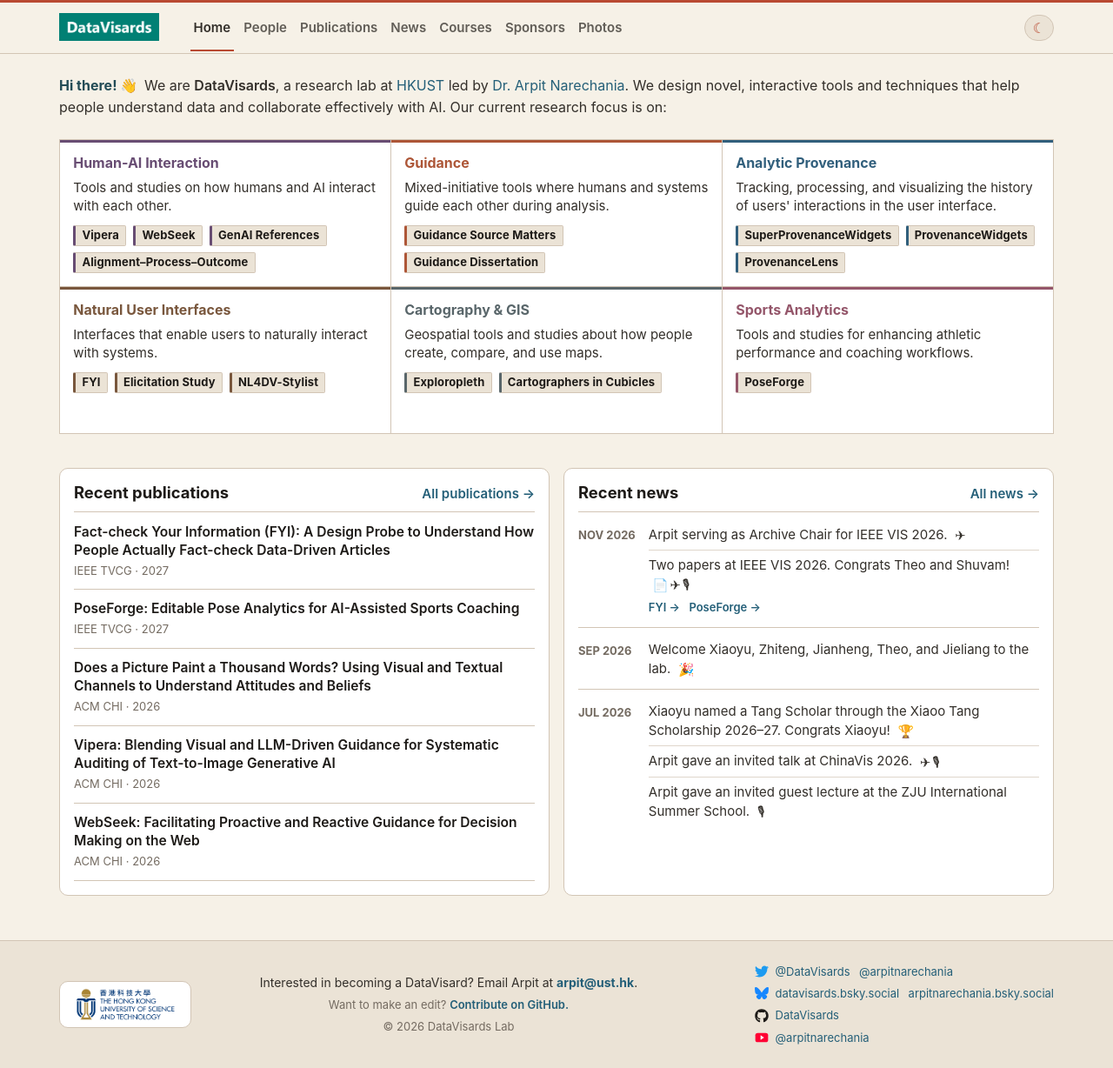
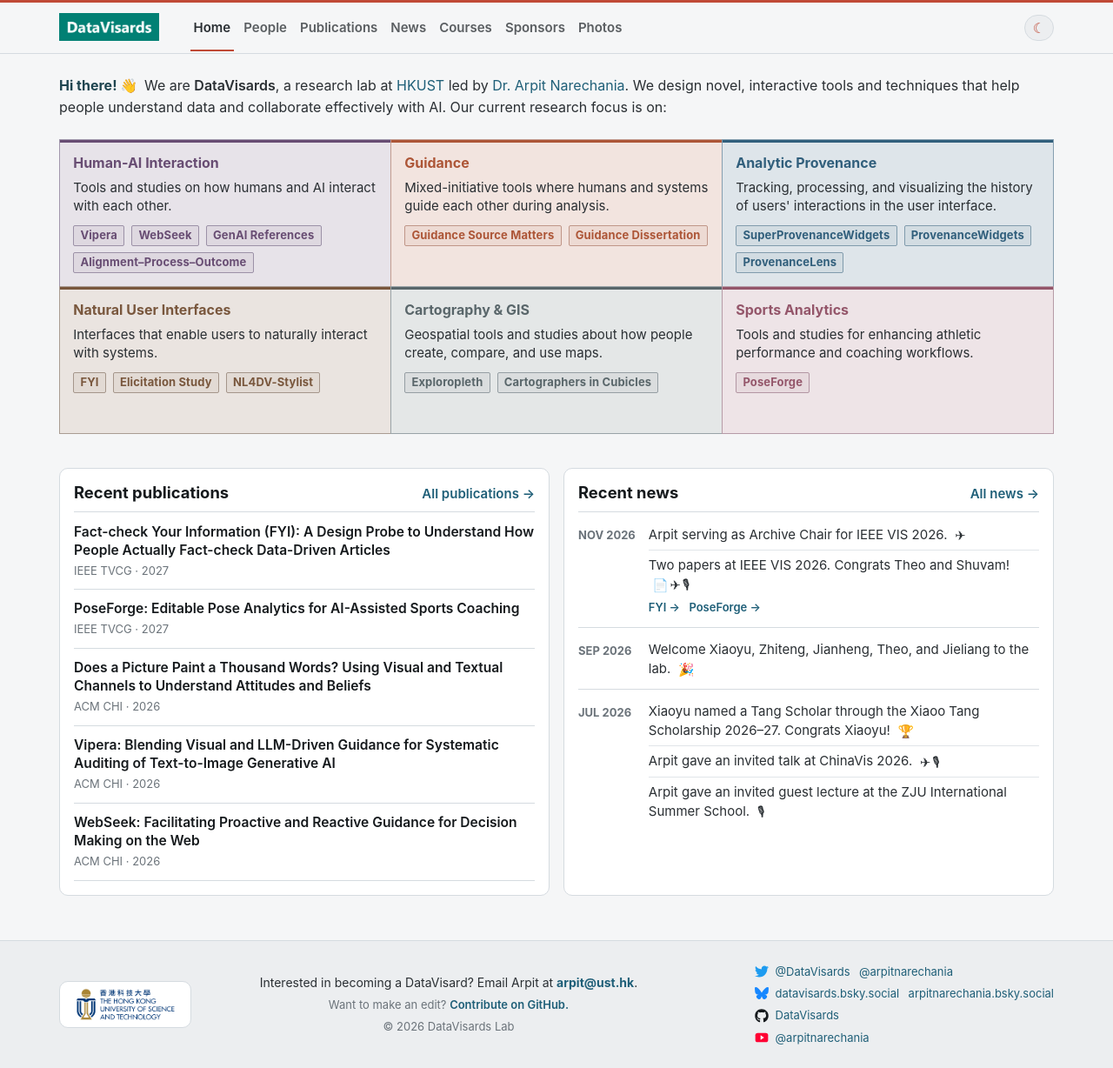
Before and after one commit to datavisards/datavisards.github.io, a Jekyll site: the page built from index.md, in a window 1280 px wide. Shown: the whole page at 87% size. Built offline with Jekyll 4.4.1, drawn with Linux system fonts in a browser that asks for light colours.

Commit message:
tweak colors

```diff
--- a/_sass/_base.scss
+++ b/_sass/_base.scss
@@ -1,37 +1,37 @@
 :root {
   color-scheme: light;
-  --color-background: #f6f1e7;
-  --color-surface: #ebe3d6;
+  --color-background: #f5f6f7;
+  --color-surface: #eceef0;
   --color-elevated: #ffffff;
-  --color-text: #332f2a;
-  --color-heading: #1d1a17;
-  --color-muted: #746b61;
-  --color-border: #d2c5b5;
-  --color-primary: #234c56;
+  --color-text: #2a2f33;
+  --color-heading: #15191c;
+  --color-muted: #6b737a;
+  --color-border: #d5dbe0;
+  --color-primary: #1f4550;
   --color-on-primary: #ffffff;
-  --color-secondary: #3f6b5d;
-  --color-accent: #b94a32;
-  --color-accent-soft: #f0d7c9;
-  --color-link: #245f78;
-  --color-recognition: #8a5d16;
-  --shadow-card: 0 8px 22px rgba(75, 55, 35, 0.12);
+  --color-secondary: #3a6a60;
+  --color-accent: #c04a36;
+  --color-accent-soft: #f1ddd8;
+  --color-link: #1f5f78;
+  --color-recognition: #8a6518;
+  --shadow-card: 0 8px 22px rgba(28, 36, 42, 0.08);
 }
 
 [data-theme="dark"] {
   color-scheme: dark;
-  --color-background: #191714;
-  --color-surface: #24201c;
-  --color-elevated: #2d2822;
-  --color-text: #e7ded1;
-  --color-heading: #fff8ed;
-  --color-muted: #aaa095;
-  --color-border: #484037;
-  --color-primary: #9ab9c0;
-  --color-on-primary: #171513;
-  --color-secondary: #91b8a8;
-  --color-accent: #df7b5f;
-  --color-accent-soft: #4a2a22;
-  --color-link: #91bdd0;
+  --color-background: #121518;
+  --color-surface: #1b2024;
+  --color-elevated: #23292e;
+  --color-text: #dce3e8;
+  --color-heading: #f3f7f9;
+  --color-muted: #97a2aa;
+  --color-border: #343c43;
+  --color-primary: #95c0c8;
+  --color-on-primary: #121518;
+  --color-secondary: #8fb8ad;
+  --color-accent: #e07a64;
+  --color-accent-soft: #3d2824;
+  --color-link: #8fc0d4;
   --color-recognition: #e0b45f;
   --shadow-card: 0 10px 25px rgba(0, 0, 0, 0.3);
 }
--- a/_sass/_home.scss
+++ b/_sass/_home.scss
@@ -68,15 +68,15 @@
   min-height: 110px;
   margin: -1px 0 0 -1px;
   padding: 0.95rem;
-  border: 1px solid var(--color-border);
+  border: 1px solid color-mix(in srgb, var(--theme) 48%, var(--color-border));
   border-radius: 0;
-  background: var(--color-elevated);
+  background: color-mix(in srgb, var(--theme) 16%, var(--color-elevated));
   box-shadow: inset 0 3px 0 var(--theme);
 
   &:hover {
     z-index: 1;
-    border-color: color-mix(in srgb, var(--theme) 55%, var(--color-border));
-    background: color-mix(in srgb, var(--theme) 5%, var(--color-elevated));
+    border-color: color-mix(in srgb, var(--theme) 68%, var(--color-border));
+    background: color-mix(in srgb, var(--theme) 22%, var(--color-elevated));
   }
 
   h3 {
@@ -102,12 +102,11 @@
   a {
     display: inline-block;
     padding: 0.18rem 0.45rem;
-    border: 1px solid var(--color-border);
-    border-left: 3px solid var(--theme);
+    border: 1px solid color-mix(in srgb, var(--theme) 52%, var(--color-border));
     border-radius: 2px;
-    background: var(--color-surface);
+    background: color-mix(in srgb, var(--theme) 22%, var(--color-elevated));
     box-shadow: none;
-    color: var(--color-heading);
+    color: var(--theme);
     font-size: $min-font-size;
     font-weight: 650;
     letter-spacing: 0.01em;
@@ -115,9 +114,27 @@
 
     &:hover {
       border-color: var(--theme);
-      background: color-mix(in srgb, var(--theme) 10%, var(--color-elevated));
-      color: var(--color-heading);
+      background: color-mix(in srgb, var(--theme) 30%, var(--color-elevated));
+      color: var(--theme);
       text-decoration: none;
+    }
+  }
+}
+
+[data-theme="dark"] {
+  .theme-card {
+    background: color-mix(in srgb, var(--theme) 12%, var(--color-elevated));
+
+    &:hover {
+      background: color-mix(in srgb, var(--theme) 17%, var(--color-elevated));
+    }
+  }
+
+  .theme-projects a {
+    background: color-mix(in srgb, var(--theme) 16%, var(--color-elevated));
+
+    &:hover {
+      background: color-mix(in srgb, var(--theme) 24%, var(--color-elevated));
     }
   }
 }
```
Also changed, not shown: assets/images/favicons/site.webmanifest.
